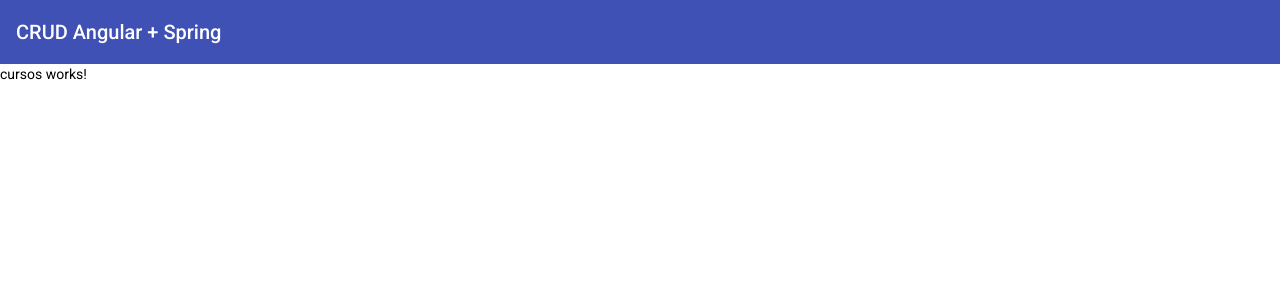
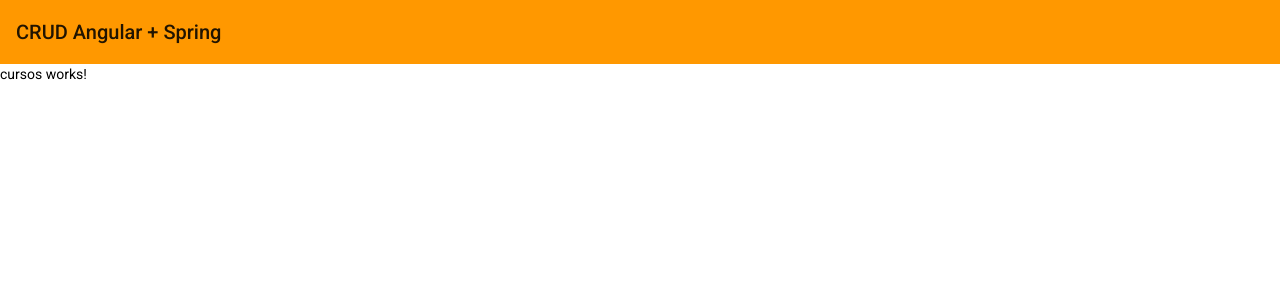
Before and after one commit to rafenex/angularMaterial, an Angular app: page /cursos in a window 1280 px wide. Shown: the top 300 px of the page. Built offline with nearby package versions, Linux system fonts and the light colour scheme.

Commit message:
personalização de tema

```diff
--- a/src/styles.scss
+++ b/src/styles.scss
@@ -1,4 +1,15 @@
 /* You can add global styles to this file, and also import other style files */
+@import '@angular/material/theming';
+@include mat-core();
+
+$custom-app-primary: mat-palette($mat-orange);
+$custom-app-secondaty: mat-palette($mat-lime, A200, A400, 700 );
+$custon-app-warning: mat-palette($mat-red);
+
+$custom-theme: mat-light-theme($custom-app-primary, $custom-app-secondaty, $custon-app-warning );
+
+@include angular-material-theme($custom-theme);
+
 
 html, body { height: 100%; }
 body { margin: 0; font-family: Roboto, "Helvetica Neue", sans-serif; }
```
